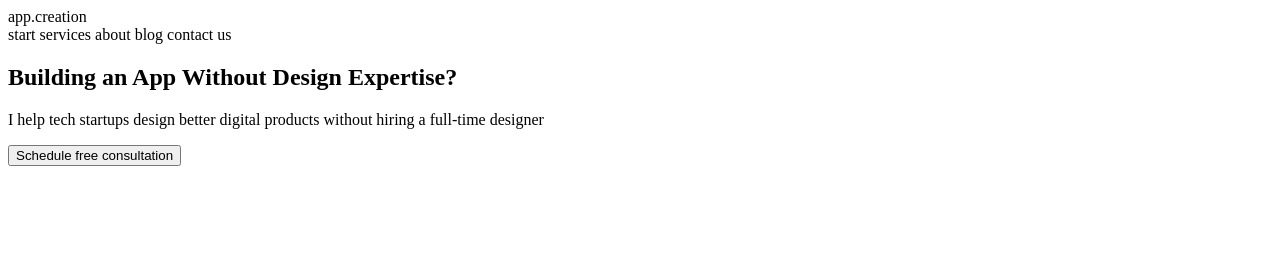
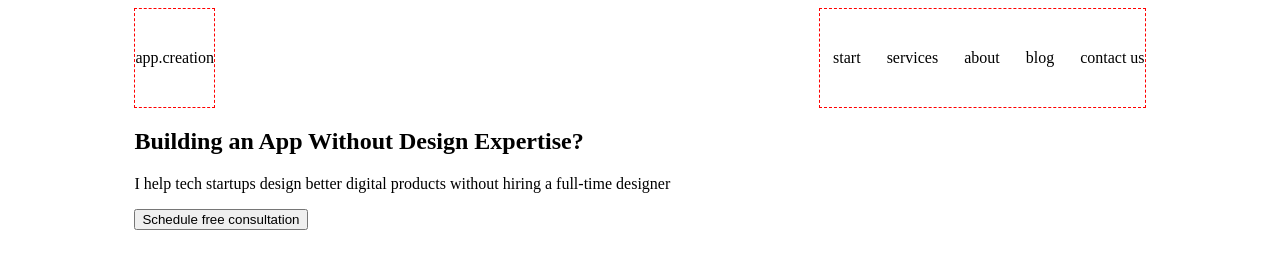
Before and after one commit to WebHeroSchool/annieveter, a plain HTML site: page index.html in a window 1280 px wide. Drawn offline with Linux system fonts and the light colour scheme.

Commit message:
Add files via upload

```diff
--- a/index.html
+++ b/index.html
@@ -3,10 +3,11 @@
   <head>
     <meta charset="utf-8">
     <title> App.creation </title>
+    <link rel="stylesheets" href="https://fonts.googleapis.com/css?family=Roboto">
     <link rel="stylesheet" href="styles.css">
-    <link rel="stylesheets" href="https://fonts.googleapis.com/css?family=Roboto">
   </head>
     <body>
+      <div class="wrapper">
       <header class="header">
         <div class="logo">app.creation</div>
        <nav class="menu">
@@ -28,5 +29,6 @@
           <img class="image content__image">
         </div>
       </section>
+      </div>
     </body>
   </html>
--- a/styles.css
+++ b/styles.css
@@ -1,3 +1,31 @@
+.body{
+  margin: 0;
+}
 .title {
      font-family: Roboto;
 }
+.wrapper {
+  margin:auto;
+  width: 80%;
+}
+.logo, .menu {
+  display: inline-block;
+  border: dashed 1px red
+}
+.header {
+  display: flex;
+  justify-content: space-between;
+}
+.logo {
+  padding: 40px 0;
+}
+.menu {
+  display: flex;
+  align-items: center;
+}
+.menu__item {
+  padding: 0 13px;
+}
+.menu__item:last-child {
+  padding-right:0;
+}
```
